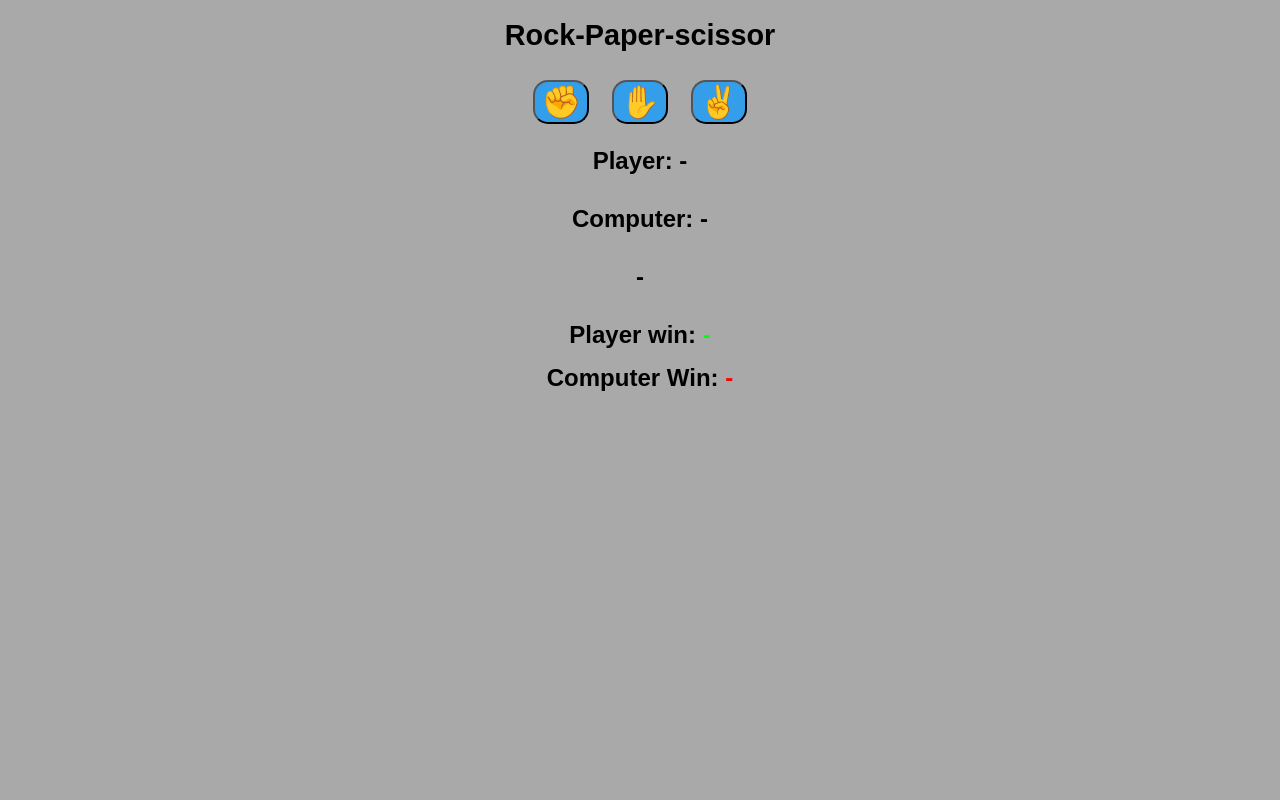
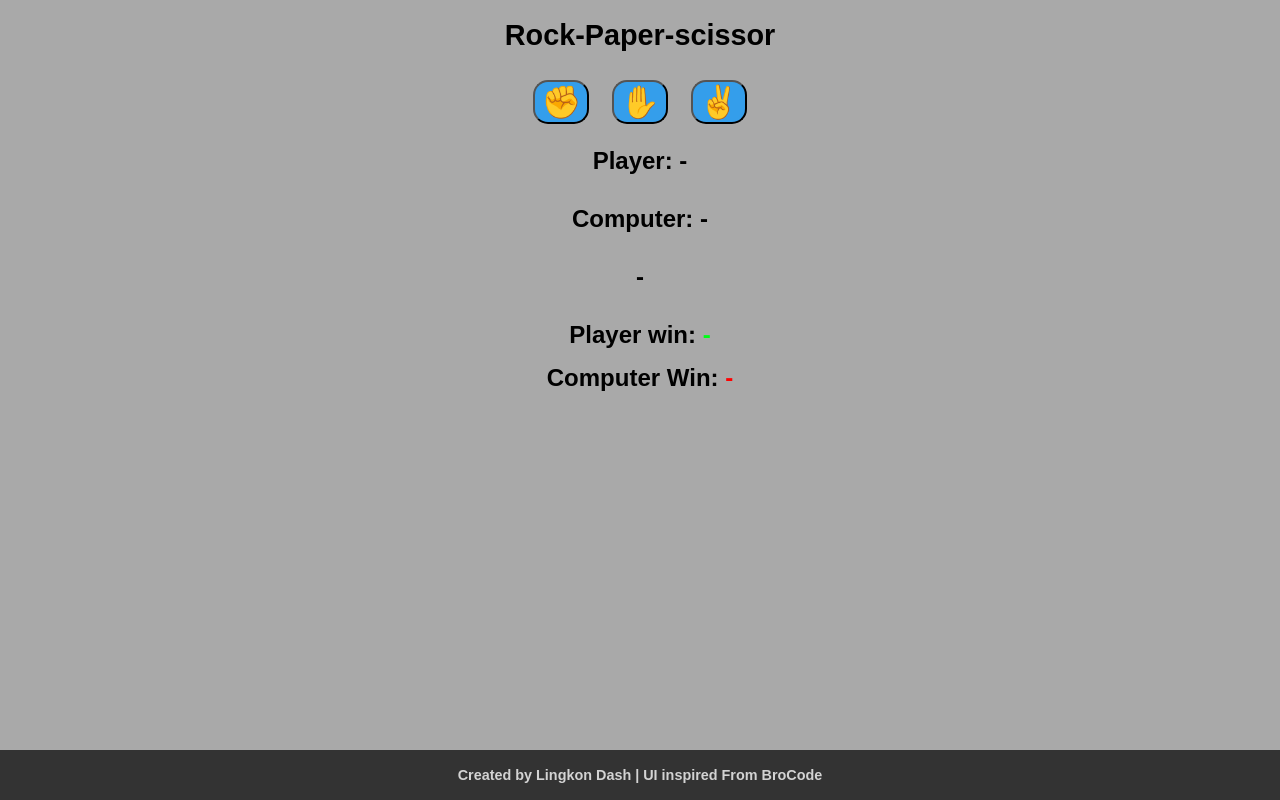
Before and after one commit to LingkonDash/P1_Rock-Paper-Scissor, a plain HTML site: page index.html in a window 1280 px wide. Drawn offline with Linux system fonts and the light colour scheme.

Commit message:
Updated index.html and style.css

```diff
--- a/index.html
+++ b/index.html
@@ -21,7 +21,9 @@
  <div id="resultDisplay">-</div>
  <div class="playerWin">Player win: <span id="playerWin">-</span></div>
  <div class="computerWin">Computer Win: <span id="computerWin">-</span></div>
-
+ <div class="footer">
+ <p>Created by Lingkon Dash | UI inspired From BroCode</p>
+ </div>
   <script src="main.js"></script>
 </body>
 </html>
--- a/style.css
+++ b/style.css
@@ -11,6 +11,7 @@ body {
     font-size: 1.5rem;
     font-weight: bold;
     background: darkgray;
+    text-align: center;
 }
 h1 {
     font-size: 1.8rem;
@@ -34,3 +35,19 @@ h1 {
 #computerWin {
     color: #FF0000;
 }
+.footer {
+    position: fixed;
+    bottom: 0;
+    height: 50px;
+    width: 100%;
+    background: #333;
+    color: lightgray;
+    display: flex;
+    flex-direction: column;
+    justify-content: center;
+    align-items: center;
+}
+.footer p {
+    font-size: 0.9rem;
+    font-weight: small;
+}
```
